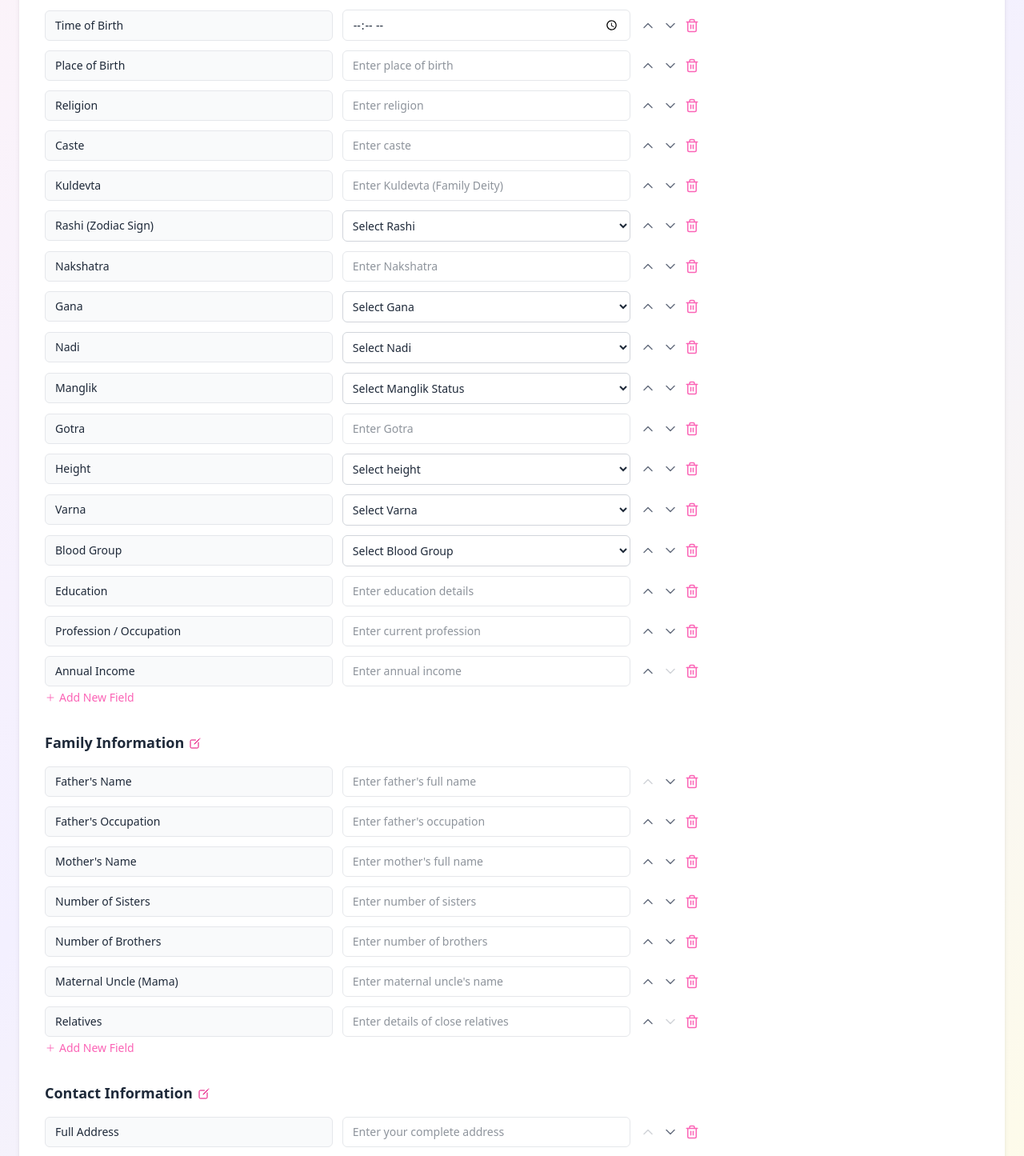
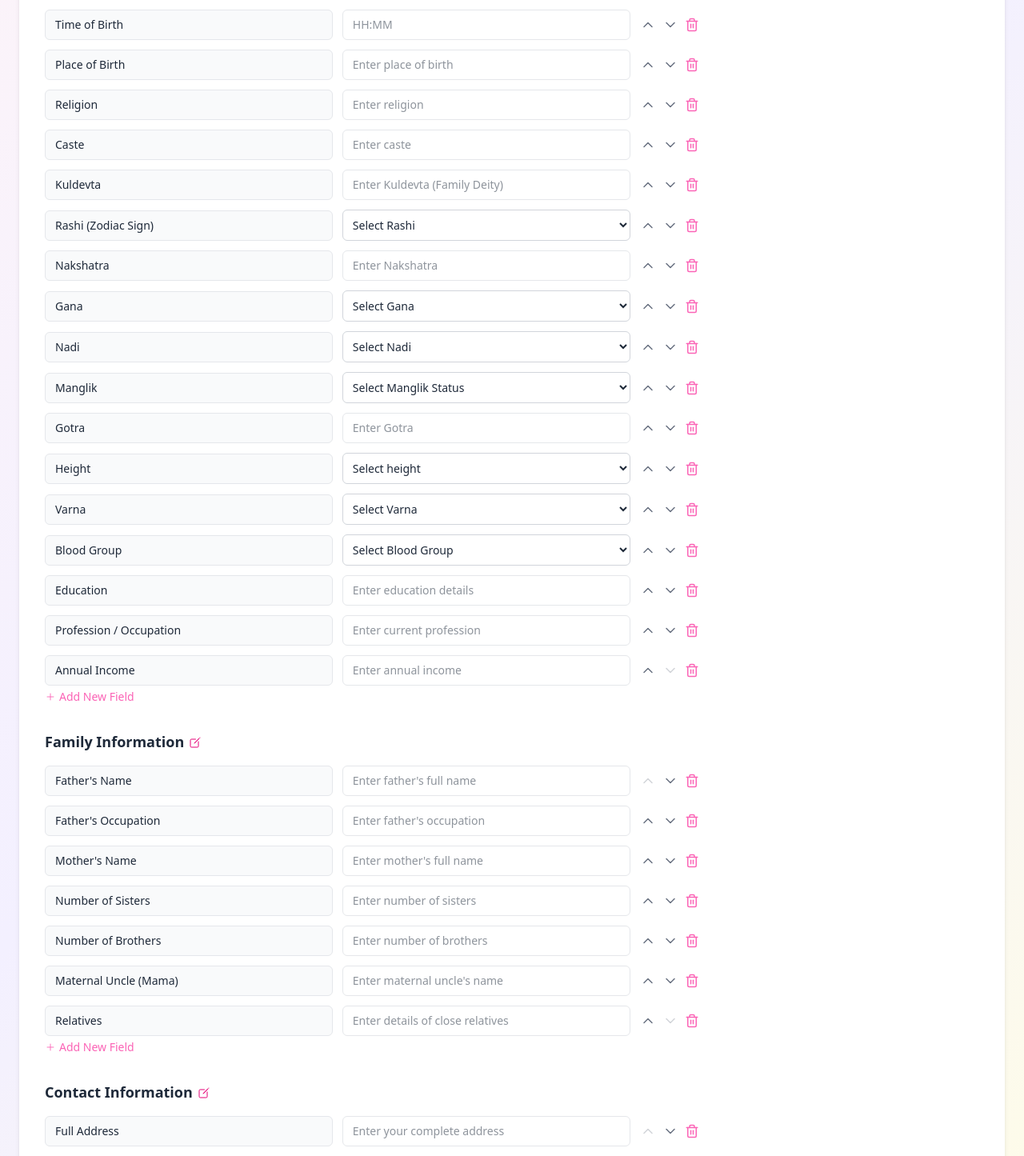
Before and after one commit to Tejas3085/marriage-biodata-maker, a Next.js app: page / in a window 1280 px wide. Shown: the part 2336-3781 px from the top of the page at 80% size. Built offline with nearby package versions, Linux system fonts and the light colour scheme.

Commit message:
make input field text to textarea

```diff
--- a/app/Biodata-Form/page.tsx
+++ b/app/Biodata-Form/page.tsx
@@ -157,6 +157,11 @@ if (saved) {
     });
   }, [updateForm]);
 
+  const autoResize = (e: any) => {
+    e.target.style.height = "auto";       // reset height
+    e.target.style.height = e.target.scrollHeight + "px"; // expand
+  };
+
   const updateField = useCallback((sIndex: number, fIndex: number, key: "label" | "value", value: any) => {
     updateForm((updated) => {
       if (!updated.fieldSections?.[sIndex]?.fields?.[fIndex]) return;
@@ -211,6 +216,7 @@ if (saved) {
 
   router.push("/preview");
 };
+
 
   // If not initialized or translations missing show loading
   if (!formData) {
@@ -442,15 +448,19 @@ if (saved) {
                             ))}
                           </select>
                         ) : (
-                          <input
+                          <textarea
                             id={field.key}
                             aria-label={`Field value for ${field.label || "field"}`}
-                            type={field.type || "text"}
                             value={field.value || ""}
-                            onChange={(e) => updateField(sIndex, fIndex, "value", e.target.value)}
+                            onChange={(e) => {
+                              updateField(sIndex, fIndex, "value", e.target.value);
+                              autoResize(e);
+                            }}
                             placeholder={field.placeholder || "Enter value"}
-                            className="border border-gray-200 px-3 py-2 rounded-md text-sm bg-white focus:outline-none w-full"
+                            className="border border-gray-200 px-3 py-2 rounded-md text-sm bg-white focus:outline-none w-full resize-none overflow-hidden"
+                            rows={1}
                           />
+
                         )}
 
 
--- a/app/components/GodPhotoSelector.tsx
+++ b/app/components/GodPhotoSelector.tsx
@@ -12,7 +12,7 @@ export default function GodPhotoSelector({ onSelect, onClose }: GodPhotoSelector
 
   useEffect(() => {
     const images: string[] = [];
-    for (let i = 1; i <= 18; i++) {
+    for (let i = 0; i <= 18; i++) {
       images.push(`/gods/${i}.png`);
     }
     setGodPhotos(images);
@@ -38,7 +38,7 @@ export default function GodPhotoSelector({ onSelect, onClose }: GodPhotoSelector
 
         {/* Choose from Gallery */}
         <div className="mb-4">
-          <label className="w-full block bg-pink-600 text-white text-center py-2 rounded-lg cursor-pointer hover:bg-pink-700">
+          <label className="w-full block bg-pink-800 text-white text-center py-2 rounded-lg cursor-pointer hover:bg-pink-700">
             Choose from Gallery
             <input
               type="file"
@@ -47,6 +47,7 @@ export default function GodPhotoSelector({ onSelect, onClose }: GodPhotoSelector
               onChange={handleGallerySelect}
             />
           </label>
+          <h3 className="text-center w-full">Or</h3>
         </div>
 
         {/* Scrollable Grid */}
@@ -60,7 +61,7 @@ export default function GodPhotoSelector({ onSelect, onClose }: GodPhotoSelector
               }}
               className="border-2 border-gray-200 rounded-lg p-2 hover:border-pink-500 transition"
             >
-              <img src={photo} alt={`God ${index + 1}`} className="w-full h-24 object-contain" />
+                 <img src={photo} alt={`God ${index + 1}`} className="w-full h-20 object-contain" />
             </button>
           ))}
         </div>
--- a/public/formLang/en.json
+++ b/public/formLang/en.json
@@ -12,14 +12,14 @@
       "key": "personalInfo",
 
       "fields": [
-        { "label": "Full Name", "key": "name", "type": "text", "placeholder": "Enter your full name", "value": "" },
+        { "label": "Full Name", "key": "name", "type": "textarea", "placeholder": "Enter your full name", "value": "" },
         { "label": "Date of Birth", "key": "dob", "type": "date", "placeholder": "DD-MM-YYYY", "value": "" },
         { "label": "Time of Birth", "key": "birthTime", "type": "time", "placeholder": "HH:MM", "value": "" },
-        { "label": "Place of Birth", "key": "birthPlace", "type": "text", "placeholder": "Enter place of birth", "value": "" },
+        { "label": "Place of Birth", "key": "birthPlace", "type": "textarea", "placeholder": "Enter place of birth", "value": "" },
 
-        { "label": "Religion", "key": "religion", "type": "text", "placeholder": "Enter religion", "value": "" },
-        { "label": "Caste", "key": "caste", "type": "text", "placeholder": "Enter caste", "value": "" },
-        { "label": "Kuldevta", "key": "kuldevta", "type": "text", "placeholder": "Enter Kuldevta (Family Deity)", "value": "" },
+        { "label": "Religion", "key": "religion", "type": "textarea", "placeholder": "Enter religion", "value": "" },
+        { "label": "Caste", "key": "caste", "type": "textarea", "placeholder": "Enter caste", "value": "" },
+        { "label": "Kuldevta", "key": "kuldevta", "type": "textarea", "placeholder": "Enter Kuldevta (Family Deity)", "value": "" },
 
         {
           "label": "Rashi (Zodiac Sign)",
@@ -43,7 +43,7 @@
           ]
         },
 
-        { "label": "Nakshatra", "key": "nakshatra", "type": "text", "placeholder": "Enter Nakshatra", "value": "" },
+        { "label": "Nakshatra", "key": "nakshatra", "type": "textarea", "placeholder": "Enter Nakshatra", "value": "" },
 
         {
           "label": "Gana",
@@ -72,7 +72,7 @@
           "options": ["Yes", "No", "Not Sure"]
         },
 
-        { "label": "Gotra", "key": "gotra", "type": "text", "placeholder": "Enter Gotra", "value": "" },
+        { "label": "Gotra", "key": "gotra", "type": "textarea", "placeholder": "Enter Gotra", "value": "" },
         { "label": "Height", "key": "height", "type": "select", "placeholder": "Select height", "value": "",
       "options": [
                 "3 feet 5 inches","3 feet 6 inches","3 feet 7 inches","3 feet 8 inches","3 feet 9 inches","3 feet 10 inches","3 feet 11 inches",
@@ -105,9 +105,9 @@
           "options": ["A+", "A-", "B+", "B-", "AB+", "AB-", "O+", "O-"]
         },
 
-        { "label": "Education", "key": "education", "type": "text", "placeholder": "Enter education details", "value": "" },
-        { "label": "Profession / Occupation", "key": "job", "type": "text", "placeholder": "Enter current profession", "value": "" },
-        { "label": "Annual Income", "key": "salary", "type": "text", "placeholder": "Enter annual income", "value": "" }
+        { "label": "Education", "key": "education", "type": "textarea", "placeholder": "Enter education details", "value": "" },
+        { "label": "Profession / Occupation", "key": "job", "type": "textarea", "placeholder": "Enter current profession", "value": "" },
+        { "label": "Annual Income", "key": "salary", "type": "textarea", "placeholder": "Enter annual income", "value": "" }
       ]
     },
 
@@ -119,18 +119,18 @@
       "key": "familyInfo",
 
       "fields": [
-        { "label": "Father's Name", "key": "fatherName", "type": "text", "placeholder": "Enter father's full name", "value": "" },
-        { "label": "Father's Occupation", "key": "fatherOccupation", "type": "text", "placeholder": "Enter father's occupation", "value": "" },
+        { "label": "Father's Name", "key": "fatherName", "type": "textarea", "placeholder": "Enter father's full name", "value": "" },
+        { "label": "Father's Occupation", "key": "fatherOccupation", "type": "textarea", "placeholder": "Enter father's occupation", "value": "" },
 
-        { "label": "Mother's Name", "key": "motherName", "type": "text", "placeholder": "Enter mother's full name", "value": "" },
+        { "label": "Mother's Name", "key": "motherName", "type": "textarea", "placeholder": "Enter mother's full name", "value": "" },
 
-        { "label": "Number of Sisters", "key": "sisters", "type": "text", "placeholder": "Enter number of sisters", "value": "" },
-        { "label": "Number of Brothers", "key": "brothers", "type": "text", "placeholder": "Enter number of brothers", "value": "" },
+        { "label": "Number of Sisters", "key": "sisters", "type": "textarea", "placeholder": "Enter number of sisters", "value": "" },
+        { "label": "Number of Brothers", "key": "brothers", "type": "textarea", "placeholder": "Enter number of brothers", "value": "" },
 
         {
           "label": "Maternal Uncle (Mama)",
           "key": "mama",
-          "type": "text",
+          "type": "textareaarea",
           "placeholder": "Enter maternal uncle's name",
           "value": ""
         },
@@ -138,7 +138,7 @@
         {
           "label": "Relatives",
           "key": "relatives",
-          "type": "textarea",
+          "type": "textareaarea",
           "placeholder": "Enter details of close relatives",
           "value": ""
         }
@@ -153,7 +153,7 @@
       "addExtraFiels": "Add New Field",
 
       "fields": [
-        { "label": "Full Address", "key": "address", "type": "textarea", "placeholder": "Enter your complete address", "value": "" },
+        { "label": "Full Address", "key": "address", "type": "textareaarea", "placeholder": "Enter your complete address", "value": "" },
 
         {
           "label": "Mobile Number",
```
Also changed, not shown: app/components/CustomAlert.tsx (added), public/gods/0.png (added). Lines whose indentation alone changed are shown as unchanged.
